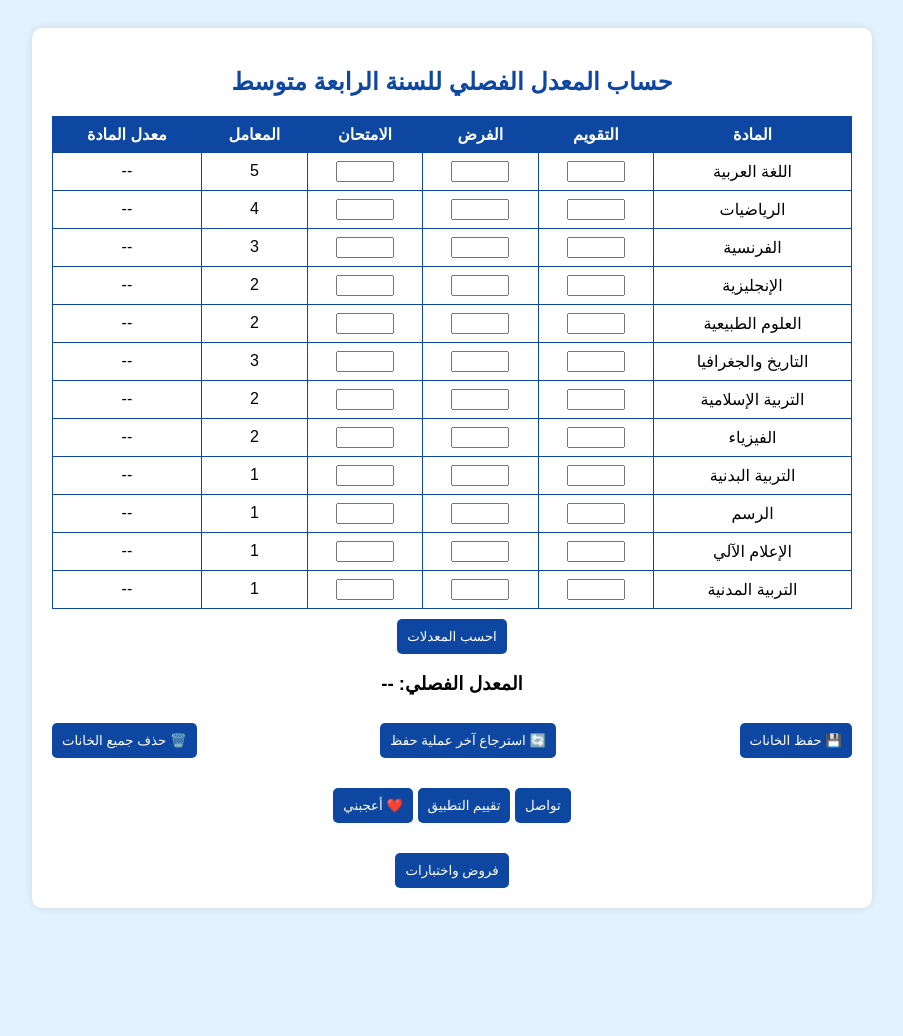
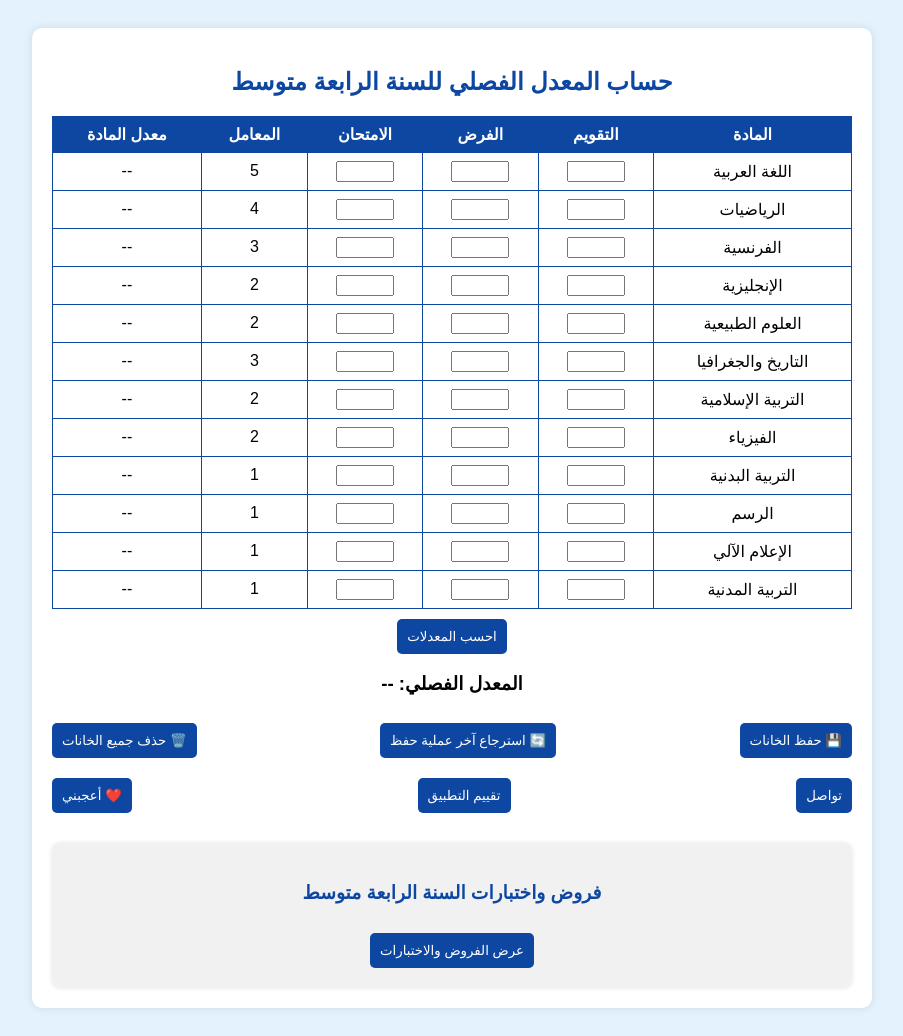
Before and after one commit to bakerino-33/bakercem, a plain HTML site: page index.html in a window 1280 px wide. Shown: the whole page, without its empty margins (188-1091 px from the left). Before the commit the page ends 936 px from the top, so only its background shows below. Drawn offline with Linux system fonts and the light colour scheme.

Commit message:
Update index.html

```diff
--- a/index.html
+++ b/index.html
@@ -59,8 +59,18 @@
             flex-wrap: wrap;
             margin-top: 10px;
         }
-        .footer-buttons {
-            margin-top: 20px;
+        .exam-section {
+            margin-top: 30px;
+            background: #f1f1f1;
+            padding: 20px;
+            border-radius: 8px;
+            box-shadow: 0px 0px 5px rgba(0, 0, 0, 0.1);
+        }
+        .exam-section h3 {
+            color: #0d47a1;
+        }
+        .exam-section button {
+            margin-top: 10px;
         }
     </style>
 </head>
@@ -117,15 +127,16 @@
             <button onclick="clearFields()">🗑️ حذف جميع الخانات</button>
         </div>
 
-        <div class="footer-buttons">
+        <div class="buttons">
             <button onclick="window.location.href='https://www.instagram.com/xx_soufi_39?igsh=cXBqczVvdXBreHZ2'">تواصل</button>
             <button onclick="alert('سيتم التفعيل قريبًا - بكر')">تقييم التطبيق</button>
             <button onclick="sendLike()">❤️ أعجبني</button>
         </div>
 
-        <!-- قسم الفروض والاختبارات -->
-        <div class="footer-buttons">
-            <button onclick="window.location.href='exams.html'">فروض واختبارات</button>
+        <!-- قسم فروض واختبارات -->
+        <div class="exam-section">
+            <h3>فروض واختبارات السنة الرابعة متوسط</h3>
+            <button onclick="window.location.href='exam.html'">عرض الفروض والاختبارات</button>
         </div>
     </div>
 
```
